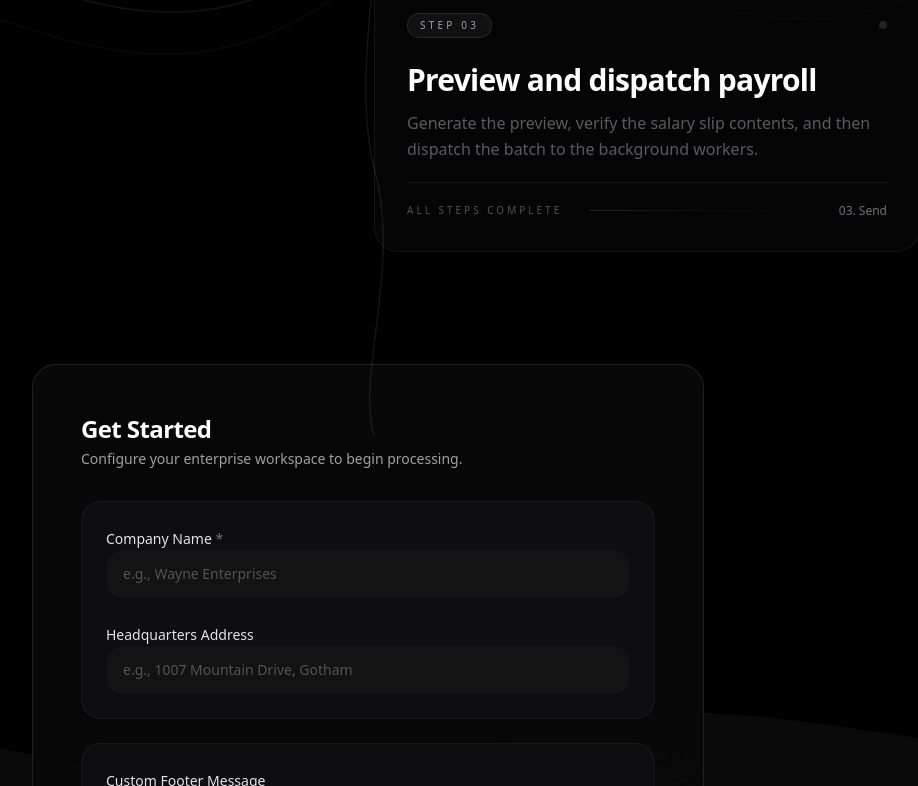
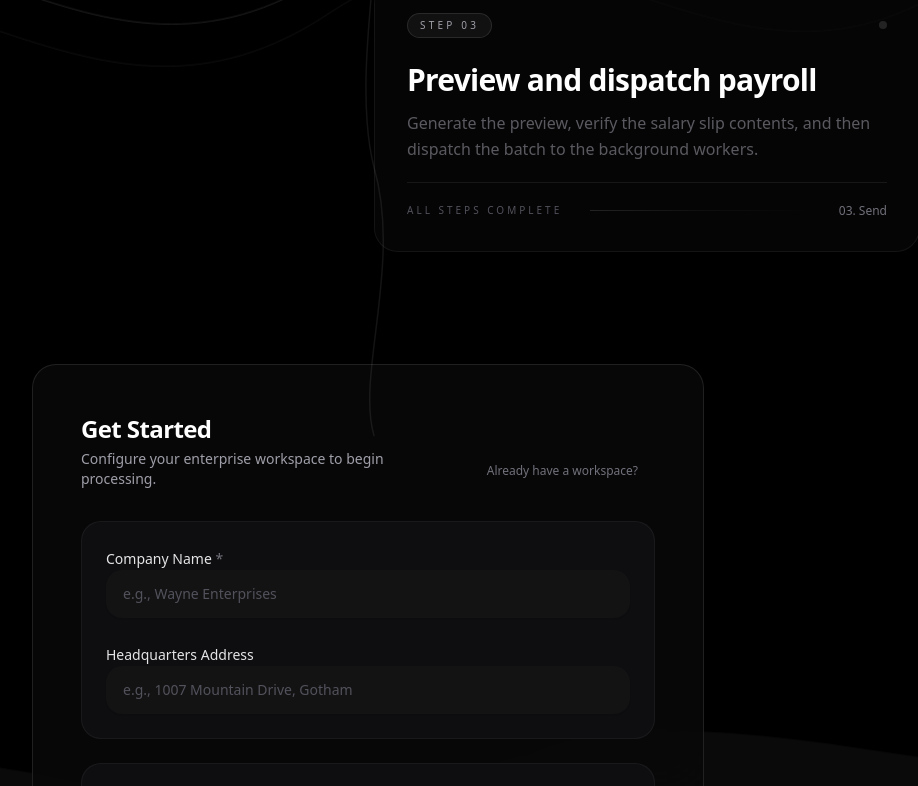
Before and after one commit to GowrishankarSMenon/toyota-internship, a Next.js app in the folder frontend/: page / in a window 1280 px wide. Shown: the part 2014-2800 px from the top of the page, without its empty margins (272-1190 px from the left). Built offline with nearby package versions, Linux system fonts and the light colour scheme; no server answers.

Commit message:
fix: production errors

```diff
--- a/frontend/app/page.tsx
+++ b/frontend/app/page.tsx
@@ -286,12 +286,6 @@ function CustomCursor() {
 
 // ─────────────────────────────────────────────────────────────────────────────
 // SCROLL LINE + BRANCH
-// Fix summary:
-//   1. SVG viewBox is 600px wide, centred at cx=300, so it has 300px of room
-//      each side — branches at ±160px from centre are well within the viewBox.
-//   2. The anchor div is zero-size with overflow:visible; SVG overflows freely.
-//   3. The right column has overflow:visible (not hidden) so nothing clips.
-//   4. Branch kicks in earlier (85%) and is brighter/thicker.
 // ─────────────────────────────────────────────────────────────────────────────
 
 function ScrollCurveLine({
@@ -326,10 +320,8 @@ function ScrollCurveLine({
     if (pathRef.current) setPathLen(pathRef.current.getTotalLength());
   }, [svgH]);
 
-  // 600px wide canvas centred at cx=300
   const W = 600;
   const cx = 300;
-
   const y0 = 0;
   const y1 = svgH * 0.33;
   const y2 = svgH * 0.66;
@@ -347,7 +339,6 @@ function ScrollCurveLine({
   const rawBranchP = Math.max(0, Math.min(1, (progress - branchStart) / branchSpan));
   const branchP = enableBranching ? rawBranchP : 0;
 
-  // Once branching starts, freeze the trunk at the split point so there is no trailing stem.
   const trunkProgress = branchP > 0 ? branchStart : Math.min(progress, 1);
   const drawn = pathLen * trunkProgress;
   const dashoffset = pathLen - drawn;
@@ -359,17 +350,13 @@ function ScrollCurveLine({
     setDotPos({ x: pt.x, y: pt.y });
   }, [drawn, pathLen]);
 
-  // Branch: 85% → 96%
   const branchEased = 1 - Math.pow(1 - branchP, 3);
-
   const maxBranch = 400;
   const branchDropY = 70;
-
   const iconP = Math.max(0, Math.min(1, (progress - 0.92) / 0.08));
 
   const dotX = dotPos?.x ?? cx;
   const dotY = dotPos?.y ?? y3;
-
   const leftTipX = cx - maxBranch * branchEased;
   const leftTipY = dotY + branchDropY * branchEased;
   const rightTipX = cx + maxBranch * branchEased;
@@ -396,10 +383,7 @@ function ScrollCurveLine({
         overflow: "visible",
       }}
     >
-      {/* Dim track */}
       <path d={d} fill="none" stroke="rgba(255,255,255,0.08)" strokeWidth="1.5" strokeLinecap="round" />
-
-      {/* Live drawn line */}
       <path
         ref={pathRef}
         d={d}
@@ -410,92 +394,32 @@ function ScrollCurveLine({
         strokeDasharray={pathLen || 9999}
         strokeDashoffset={dashoffset}
       />
-
-      {/* ── Branch lines ── */}
       {branchEased > 0 && (
         <>
-          <path
-            d={leftBranchD}
-            fill="none"
-            stroke={`rgba(255,255,255,${0.75 * branchEased})`}
-            strokeWidth="1.5"
-            strokeLinecap="round"
-          />
-          <path
-            d={rightBranchD}
-            fill="none"
-            stroke={`rgba(255,255,255,${0.75 * branchEased})`}
-            strokeWidth="1.5"
-            strokeLinecap="round"
-          />
-
-          {/* Glow rings at branch tips */}
-          <circle cx={leftTipX} cy={leftTipY} r="10"
-            fill="none"
-            stroke={`rgba(255,255,255,${branchEased * 0.15})`}
-            strokeWidth="10"
-          />
-          <circle cx={leftTipX} cy={leftTipY} r="3"
-            fill={`rgba(255,255,255,${branchEased * 0.9})`}
-            style={{ filter: `drop-shadow(0 0 6px rgba(255,255,255,${branchEased}))` }}
-          />
-          <circle cx={rightTipX} cy={rightTipY} r="10"
-            fill="none"
-            stroke={`rgba(255,255,255,${branchEased * 0.15})`}
-            strokeWidth="10"
-          />
-          <circle cx={rightTipX} cy={rightTipY} r="3"
-            fill={`rgba(255,255,255,${branchEased * 0.9})`}
-            style={{ filter: `drop-shadow(0 0 6px rgba(255,255,255,${branchEased}))` }}
-          />
+          <path d={leftBranchD} fill="none" stroke={`rgba(255,255,255,${0.75 * branchEased})`} strokeWidth="1.5" strokeLinecap="round" />
+          <path d={rightBranchD} fill="none" stroke={`rgba(255,255,255,${0.75 * branchEased})`} strokeWidth="1.5" strokeLinecap="round" />
+          <circle cx={leftTipX} cy={leftTipY} r="10" fill="none" stroke={`rgba(255,255,255,${branchEased * 0.15})`} strokeWidth="10" />
+          <circle cx={leftTipX} cy={leftTipY} r="3" fill={`rgba(255,255,255,${branchEased * 0.9})`} style={{ filter: `drop-shadow(0 0 6px rgba(255,255,255,${branchEased}))` }} />
+          <circle cx={rightTipX} cy={rightTipY} r="10" fill="none" stroke={`rgba(255,255,255,${branchEased * 0.15})`} strokeWidth="10" />
+          <circle cx={rightTipX} cy={rightTipY} r="3" fill={`rgba(255,255,255,${branchEased * 0.9})`} style={{ filter: `drop-shadow(0 0 6px rgba(255,255,255,${branchEased}))` }} />
         </>
       )}
-
-      {/* ── USER ICON at left tip ── */}
       {showUserIcon && iconP > 0 && (
-        <g
-          transform={`translate(${leftTipX - 16}, ${leftTipY + 8})`}
-          opacity={iconP}
-          style={{ filter: `drop-shadow(0 0 8px rgba(255,255,255,${iconP * 0.7}))` }}
-        >
+        <g transform={`translate(${leftTipX - 16}, ${leftTipY + 8})`} opacity={iconP} style={{ filter: `drop-shadow(0 0 8px rgba(255,255,255,${iconP * 0.7}))` }}>
           <circle cx="16" cy="8" r="6.5" fill="none" stroke="rgba(255,255,255,0.9)" strokeWidth="1.4" />
           <path d="M1,28 Q1,17 16,17 Q31,17 31,28" fill="none" stroke="rgba(255,255,255,0.9)" strokeWidth="1.4" strokeLinecap="round" />
-          <text x="16" y="44" textAnchor="middle" fontSize="7" fill="rgba(255,255,255,0.45)" fontFamily="sans-serif" letterSpacing="0.08em">
-            EMPLOYEE
-          </text>
+          <text x="16" y="44" textAnchor="middle" fontSize="7" fill="rgba(255,255,255,0.45)" fontFamily="sans-serif" letterSpacing="0.08em">EMPLOYEE</text>
         </g>
       )}
-
-      {/* ── MAIL ICON at right tip ── */}
       {showMailIcon && iconP > 0 && (
-        <g
-          transform={`translate(${rightTipX - 16}, ${rightTipY + 8})`}
-          opacity={iconP}
-          style={{ filter: `drop-shadow(0 0 8px rgba(255,255,255,${iconP * 0.7}))` }}
-        >
-          <rect x="0" y="0" width="32" height="22" rx="3"
-            fill="rgba(255,255,255,0.06)"
-            stroke="rgba(255,255,255,0.9)"
-            strokeWidth="1.4"
-          />
+        <g transform={`translate(${rightTipX - 16}, ${rightTipY + 8})`} opacity={iconP} style={{ filter: `drop-shadow(0 0 8px rgba(255,255,255,${iconP * 0.7}))` }}>
+          <rect x="0" y="0" width="32" height="22" rx="3" fill="rgba(255,255,255,0.06)" stroke="rgba(255,255,255,0.9)" strokeWidth="1.4" />
           <polyline points="0,0 16,13 32,0" fill="none" stroke="rgba(255,255,255,0.9)" strokeWidth="1.4" strokeLinejoin="round" />
-          <text x="16" y="38" textAnchor="middle" fontSize="7" fill="rgba(255,255,255,0.45)" fontFamily="sans-serif" letterSpacing="0.08em">
-            PAYSLIP
-          </text>
+          <text x="16" y="38" textAnchor="middle" fontSize="7" fill="rgba(255,255,255,0.45)" fontFamily="sans-serif" letterSpacing="0.08em">PAYSLIP</text>
         </g>
       )}
-
-      {/* Travelling dot (hidden once branching begins to avoid a trailing endpoint) */}
       {dotPos && branchP === 0 && (
-        <circle
-          cx={dotPos.x}
-          cy={dotPos.y}
-          r="4"
-          fill="white"
-          style={{
-            filter: "drop-shadow(0 0 8px rgba(255,255,255,1)) drop-shadow(0 0 18px rgba(255,255,255,0.6))",
-          }}
-        />
+        <circle cx={dotPos.x} cy={dotPos.y} r="4" fill="white" style={{ filter: "drop-shadow(0 0 8px rgba(255,255,255,1)) drop-shadow(0 0 18px rgba(255,255,255,0.6))" }} />
       )}
     </svg>
   );
@@ -503,18 +427,9 @@ function ScrollCurveLine({
 
 // ─────────────────────────────────────────────────────────────────────────────
 // FIXED NAVIGATOR
-// Rendered at position:fixed, completely outside the scroll layout.
-// Appears/disappears based on whether the scrollytelling section is in view.
-// Left-aligns to the left column of a max-w-6xl layout (matches the grid).
 // ─────────────────────────────────────────────────────────────────────────────
 
-function FixedNavigator({
-  activeIndex,
-  visible,
-}: {
-  activeIndex: number;
-  visible: boolean;
-}) {
+function FixedNavigator({ activeIndex, visible }: { activeIndex: number; visible: boolean; }) {
   const step = HOW_IT_WORKS_STEPS[activeIndex];
 
   return (
@@ -522,8 +437,6 @@ function FixedNavigator({
       style={{
         position: "fixed",
         top: "56%",
-        // Align to left column: max-w-6xl (1152px) centred, with 24px padding
-        // left col is ~46% wide. We position the card at the left edge of the viewport's content area.
         left: "max(24px, calc(50vw - 576px + 24px))",
         transform: visible ? "translateY(-50%) translateX(0)" : "translateY(-50%) translateX(-16px)",
         width: "clamp(220px, 22vw, 290px)",
@@ -544,7 +457,6 @@ function FixedNavigator({
           boxShadow: "0 0 80px rgba(255,255,255,0.05)",
         }}
       >
-        {/* Progress bar */}
         <div style={{ height: 1.5, background: "rgba(255,255,255,0.1)", borderRadius: 999, marginBottom: 20, overflow: "hidden" }}>
           <div
             style={{
@@ -556,56 +468,22 @@ function FixedNavigator({
             }}
           />
         </div>
-
         <p style={{ fontSize: 10, textTransform: "uppercase", letterSpacing: "0.32em", color: "rgb(113,113,122)", marginBottom: 12 }}>
           Live Step
         </p>
-
-        <div style={{
-          display: "inline-flex", alignItems: "center", gap: 8,
-          borderRadius: 999, border: "1px solid rgba(255,255,255,0.1)",
-          background: "rgba(255,255,255,0.05)", padding: "4px 12px",
-          fontSize: 12, color: "rgb(212,212,216)", marginBottom: 16,
-        }}>
+        <div style={{ display: "inline-flex", alignItems: "center", gap: 8, borderRadius: 999, border: "1px solid rgba(255,255,255,0.1)", background: "rgba(255,255,255,0.05)", padding: "4px 12px", fontSize: 12, color: "rgb(212,212,216)", marginBottom: 16 }}>
           <span style={{ height: 6, width: 6, borderRadius: "50%", background: "white", boxShadow: "0 0 8px rgba(255,255,255,0.8)", display: "inline-block" }} />
           {step.metric}
         </div>
-
-        <h3
-          key={`nav-title-${activeIndex}`}
-          style={{
-            fontSize: 18, fontWeight: 600, letterSpacing: "-0.02em",
-            color: "white", marginBottom: 8, lineHeight: 1.25,
-            animation: "navFadeUp 0.3s cubic-bezier(0.22,1,0.36,1) forwards",
-          }}
-        >
+        <h3 key={`nav-title-${activeIndex}`} style={{ fontSize: 18, fontWeight: 600, letterSpacing: "-0.02em", color: "white", marginBottom: 8, lineHeight: 1.25, animation: "navFadeUp 0.3s cubic-bezier(0.22,1,0.36,1) forwards" }}>
           {step.title}
         </h3>
-
-        <p
-          key={`nav-desc-${activeIndex}`}
-          style={{
-            color: "rgb(161,161,170)", lineHeight: 1.6, fontSize: 12,
-            animation: "navFadeUp 0.35s 0.05s cubic-bezier(0.22,1,0.36,1) forwards",
-            opacity: 0,
-          }}
-        >
+        <p key={`nav-desc-${activeIndex}`} style={{ color: "rgb(161,161,170)", lineHeight: 1.6, fontSize: 12, animation: "navFadeUp 0.35s 0.05s cubic-bezier(0.22,1,0.36,1) forwards", opacity: 0 }}>
           {step.description}
         </p>
-
-        {/* Step dots */}
         <div style={{ display: "flex", gap: 8, marginTop: 20, paddingTop: 16, borderTop: "1px solid rgba(255,255,255,0.06)" }}>
           {HOW_IT_WORKS_STEPS.map((_, i) => (
-            <div
-              key={i}
-              style={{
-                height: 2,
-                width: i === activeIndex ? 24 : 8,
-                borderRadius: 999,
-                background: i === activeIndex ? "rgba(255,255,255,0.9)" : "rgba(255,255,255,0.15)",
-                transition: "width 0.4s cubic-bezier(0.22,1,0.36,1), background 0.4s",
-              }}
-            />
+            <div key={i} style={{ height: 2, width: i === activeIndex ? 24 : 8, borderRadius: 999, background: i === activeIndex ? "rgba(255,255,255,0.9)" : "rgba(255,255,255,0.15)", transition: "width 0.4s cubic-bezier(0.22,1,0.36,1), background 0.4s" }} />
           ))}
         </div>
       </div>
@@ -624,6 +502,9 @@ export default function LandingPage() {
   const [error, setError] = useState<string | null>(null);
   const [isTransitioning, setIsTransitioning] = useState(false);
   const [phraseIndex, setPhraseIndex] = useState(0);
+
+  // NEW: Toggle between Create Workspace and Login Workspace
+  const [isLoginMode, setIsLoginMode] = useState(false);
 
   const [activeStoryIndex, setActiveStoryIndex] = useState(0);
   const [lineProgress, setLineProgress] = useState(0);
@@ -668,7 +549,6 @@ export default function LandingPage() {
         const inView = r.top < window.innerHeight * 0.85 && r.bottom > window.innerHeight * 0.15;
         setMotionMode(inView);
 
-        // Show after the intro block and hide soon after the last card is passed.
         const firstCardRect = storyZoneRefs.current[0]?.getBoundingClientRect();
         const lastCardRect = storyZoneRefs.current[HOW_IT_WORKS_STEPS.length - 1]?.getBoundingClientRect();
 
@@ -715,6 +595,7 @@ export default function LandingPage() {
     };
   }, [handleScroll]);
 
+  // Handle Workspace Creation
   const handleSubmit = async (e: React.FormEvent<HTMLFormElement>) => {
     e.preventDefault();
     setIsLoading(true);
@@ -726,6 +607,32 @@ export default function LandingPage() {
         body: formData,
       });
       if (!response.ok) throw new Error("Failed to provision organization. Check backend connection.");
+      const data = await response.json();
+      localStorage.setItem("aepp_org_id", data.id);
+      setIsLoading(false);
+      setIsTransitioning(true);
+      setTimeout(() => router.push("/dashboard"), 3500);
+    } catch (err: unknown) {
+      setError(err instanceof Error ? err.message : "An unexpected error occurred.");
+      setIsLoading(false);
+    }
+  };
+
+  // Handle Workspace Login
+  const handleLogin = async (e: React.FormEvent<HTMLFormElement>) => {
+    e.preventDefault();
+    setIsLoading(true);
+    setError(null);
+    const formData = new FormData(e.currentTarget);
+    try {
+      const response = await fetch(apiUrl("/api/organizations/login"), {
+        method: "POST",
+        body: formData,
+      });
+      if (!response.ok) {
+        const payload = await response.json().catch(() => null);
+        throw new Error(payload?.detail || "Failed to find workspace.");
+      }
       const data = await response.json();
       localStorage.setItem("aepp_org_id", data.id);
       setIsLoading(false);
@@ -861,8 +768,6 @@ export default function LandingPage() {
 
             <div className="grid lg:grid-cols-[0.95fr_1.05fr] gap-16 items-start">
 
-              {/* Mobile navigator intentionally disabled */}
-
               {/* Desktop left column spacer — the fixed navigator floats here */}
               <div className="hidden lg:block" aria-hidden="true" />
 
@@ -872,10 +777,6 @@ export default function LandingPage() {
                 className="flex flex-col gap-6"
                 style={{ position: "relative", overflow: "visible" }}
               >
-                {/*
-                  Zero-size anchor for the SVG.
-                  overflow:visible is critical — without it the SVG branches get clipped.
-                */}
                 <div
                   style={{
                     position: "absolute",
@@ -967,11 +868,56 @@ export default function LandingPage() {
             id="get-started"
             className="w-full max-w-2xl text-left bg-[#09090b]/80 border border-white/10 rounded-[24px] p-8 md:p-12 backdrop-blur-xl"
           >
-            <div className="mb-8">
-              <h2 className="text-2xl font-semibold text-white tracking-tight">Get Started</h2>
-              <p className="text-sm text-zinc-400 mt-1">Configure your enterprise workspace to begin processing.</p>
+            {/* Form Header */}
+            <div className="mb-8 flex flex-col md:flex-row md:justify-between md:items-end gap-4">
+              <div>
+                <h2 className="text-2xl font-semibold text-white tracking-tight">
+                  {isLoginMode ? "Workspace Login" : "Get Started"}
+                </h2>
+                <p className="text-sm text-zinc-400 mt-1">
+                  {isLoginMode
+                    ? "Enter your company name to access your dashboard."
+                    : "Configure your enterprise workspace to begin processing."}
+                </p>
+              </div>
+              <Button
+                type="button"
+                variant="ghost"
+                onClick={() => {
+                  setIsLoginMode(!isLoginMode);
+                  setError(null);
+                }}
+                className="text-xs text-zinc-500 hover:text-white px-0 md:px-4"
+              >
+                {isLoginMode ? "Need to create a workspace?" : "Already have a workspace?"}
+              </Button>
             </div>
 
+            {/* Conditional Form Rendering */}
+            {isLoginMode ? (
+              <form onSubmit={handleLogin} className="space-y-6">
+                <div className="bg-[#121214]/70 border border-white/5 p-6 rounded-[20px]">
+                  <div className="space-y-2.5">
+                    <label htmlFor="login-name" className="text-sm font-medium text-zinc-200">
+                      Company Name <span className="text-zinc-500">*</span>
+                    </label>
+                    <Input id="login-name" name="name" required placeholder="e.g., Wayne Enterprises"
+                      className="bg-white/5 border-transparent text-zinc-100 placeholder:text-zinc-600 rounded-xl h-12 focus-visible:ring-1 focus-visible:ring-white/20 px-4" />
+                  </div>
+                </div>
+
+                {error && (
+                  <div className="p-4 rounded-xl bg-red-500/10 border border-red-500/20 text-red-400 text-sm">
+                    {error}
+                  </div>
+                )}
+
+                <Button type="submit" disabled={isLoading}
+                  className="w-full bg-white text-black hover:bg-zinc-200 rounded-full font-medium h-12 transition-all duration-200 text-base">
+                  {isLoading ? "Locating..." : "Enter Workspace"}
+                </Button>
+              </form>
+            ) : (
               <form onSubmit={handleSubmit} className="space-y-6">
                 <div className="grid gap-6 bg-[#121214]/70 border border-white/5 p-6 rounded-[20px]">
                   <div className="space-y-2.5">
@@ -1005,7 +951,9 @@ export default function LandingPage() {
                 </div>
 
                 {error && (
-                <div className="p-4 rounded-xl bg-red-500/10 border border-red-500/20 text-red-400 text-sm">{error}</div>
+                  <div className="p-4 rounded-xl bg-red-500/10 border border-red-500/20 text-red-400 text-sm">
+                    {error}
+                  </div>
                 )}
 
                 <Button type="submit" disabled={isLoading}
@@ -1013,6 +961,7 @@ export default function LandingPage() {
                   {isLoading ? "Validating..." : "Create Workspace & Continue"}
                 </Button>
               </form>
+            )}
           </div>
 
         </main>
```
Also changed, not shown: 1 other file (tests, documents, lock files or other folders). Lines whose indentation alone changed are shown as unchanged.
